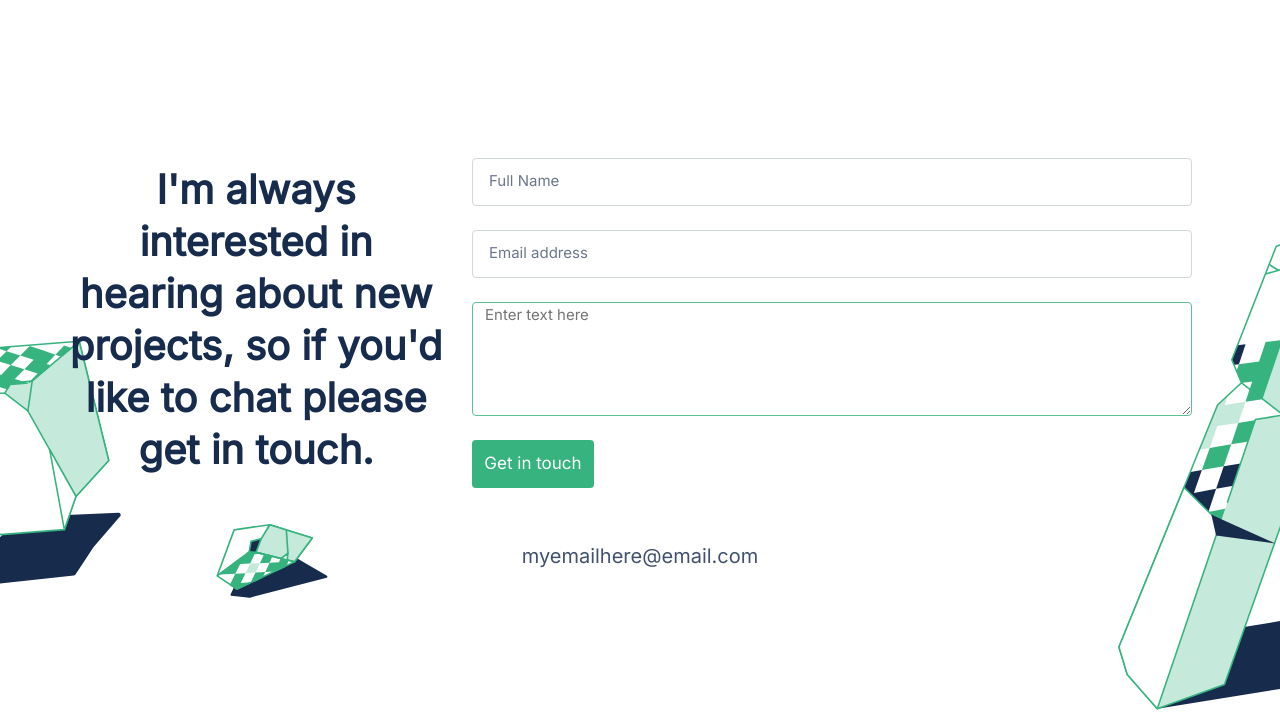
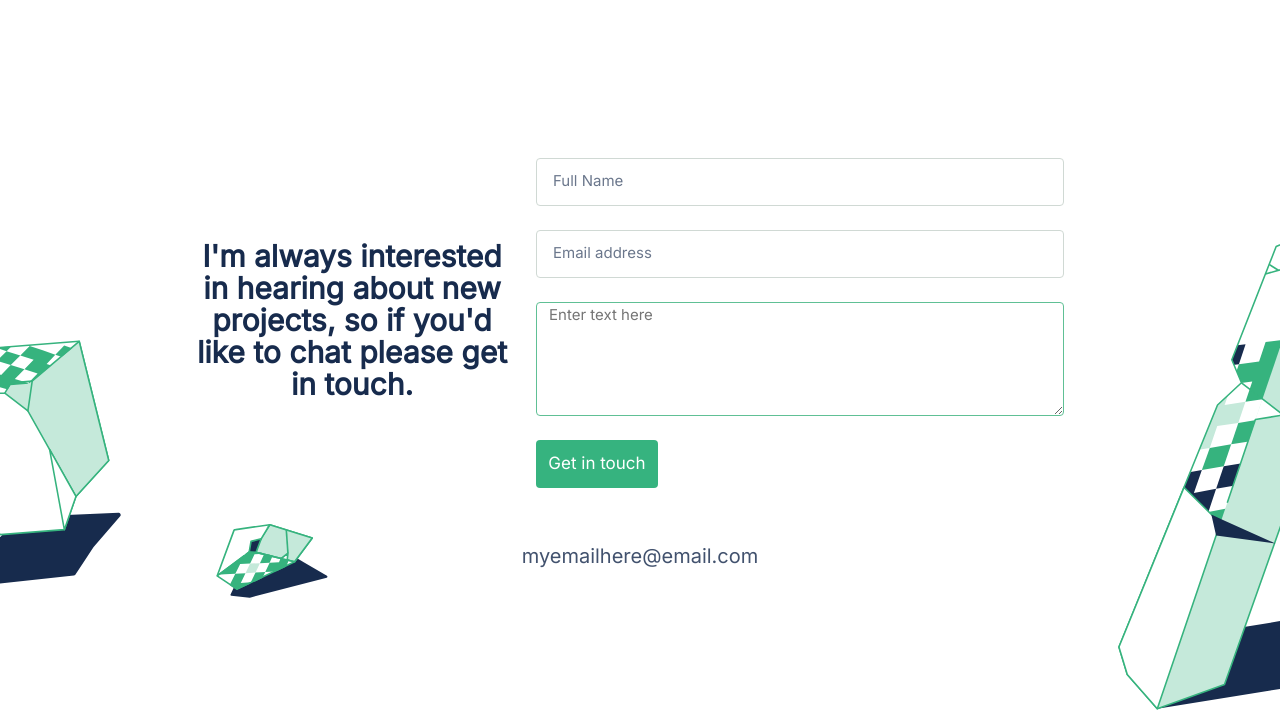
Before and after one commit to Vgonma/PersonalPortfolio, a website: page index.html in a window 1280 px wide. Shown: the part 2995-3721 px from the top of the page. Drawn offline with Linux system fonts and the light colour scheme.

Commit message:
Adjust contact title font size to fit better

```diff
--- a/index.html
+++ b/index.html
@@ -151,7 +151,7 @@
     </section>
 
     <footer class="contactContainer" id="Contact">
-        <h2 class="title blue">I'm always interested in hearing about new projects, so if you'd like to chat please get in touch.</h2>
+        <h2 class="subtitle blue">I'm always interested in hearing about new projects, so if you'd like to chat please get in touch.</h2>
         <form class="contactForm" action="https://formspree.io/f/mzbwkvzy" method="POST">
             <input class="singleLineInput" name="name" type="text" placeholder="Full Name" maxlength="30" required>
             <input class="singleLineInput" name="email" type="email" placeholder="Email address" required>
--- a/style.css
+++ b/style.css
@@ -523,11 +523,12 @@ p {
   .contactContainer h2 {
     box-sizing: border-box;
     margin: 0;
-    width: 30%;
+    width: 25%;
+    font-size: 1.5em;
   }
 
   .contactForm {
-    width: 60%;
+    width: 45%;
     padding: 1.2em;
     align-items: flex-start;
   }
```
